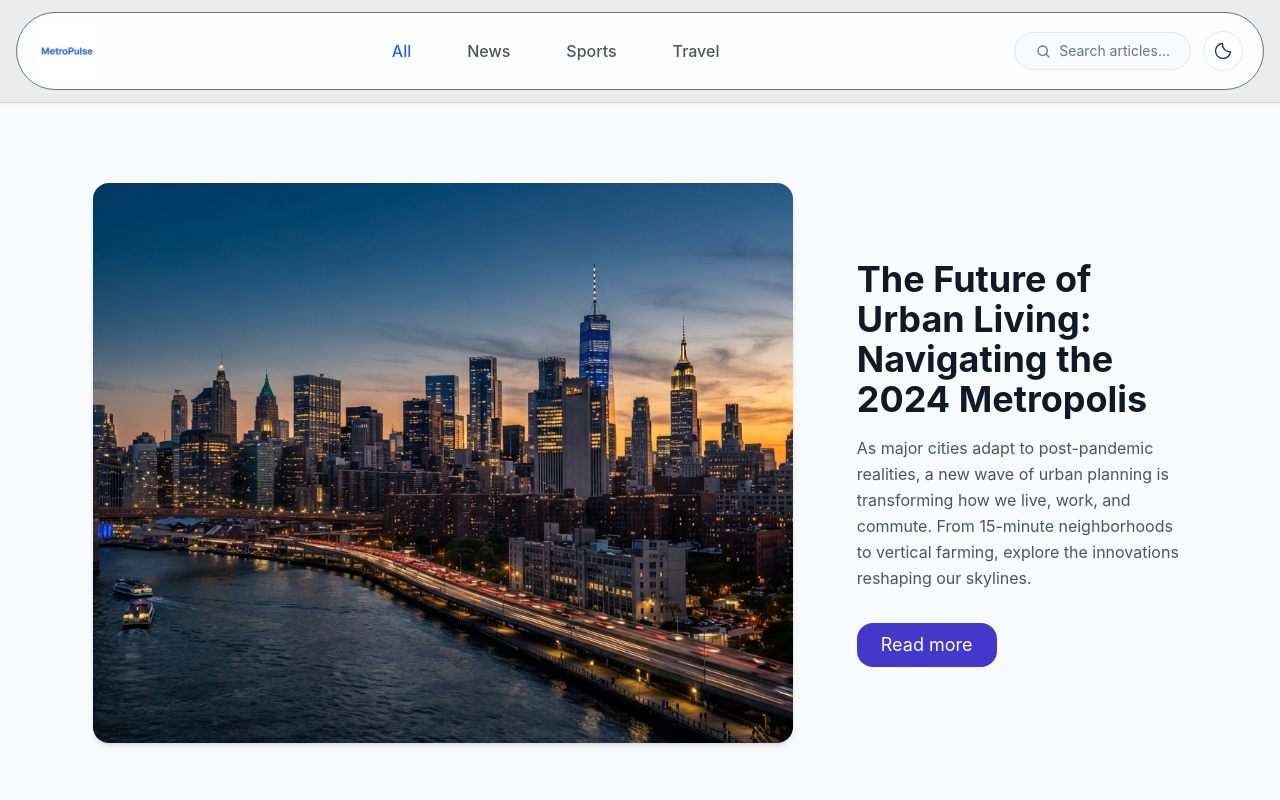
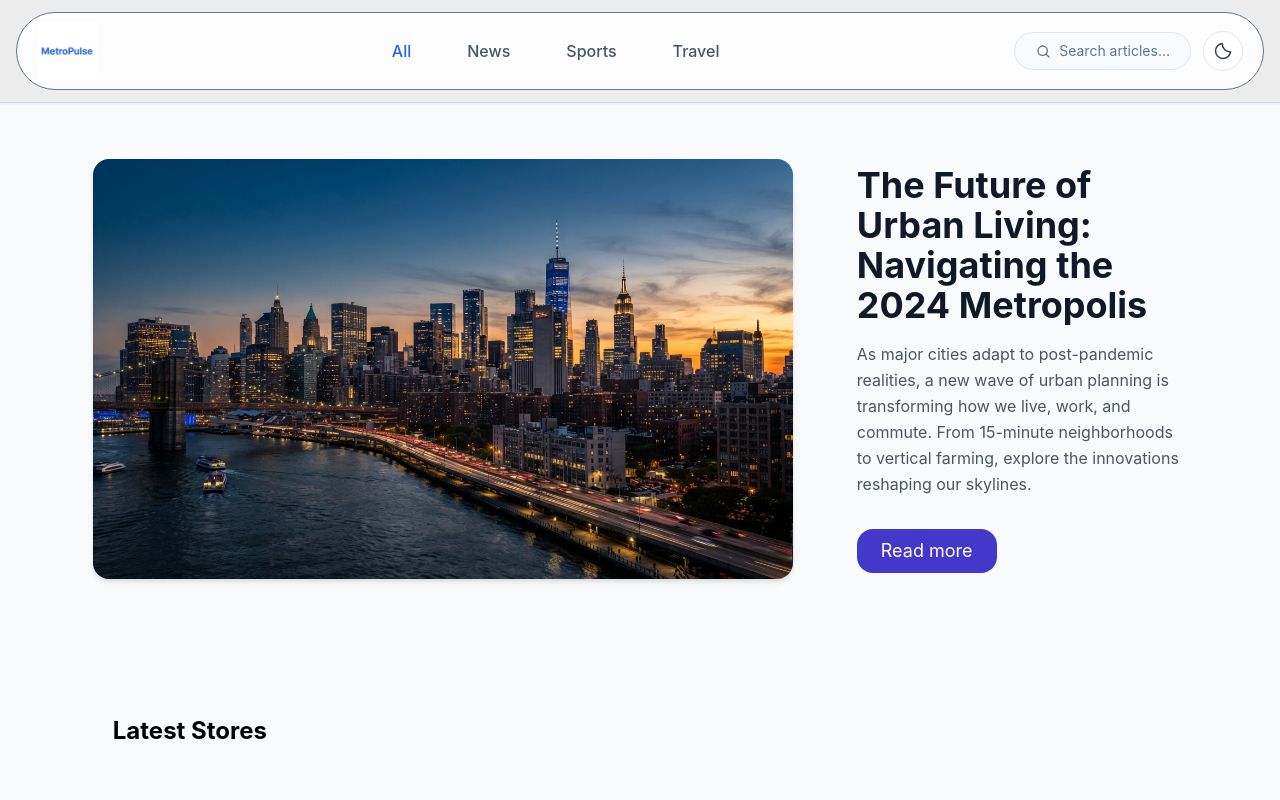
Before and after one commit to mirhamza123/BLOG-POST, a React (Vite) app in the folder metro-pulse/: page / in a window 1280 px wide. Shown: the top 800 px of the page. Built offline with nearby package versions, Linux system fonts and the light colour scheme; no server answers.

Commit message:
css  add

```diff
--- a/metro-pulse/src/components/home/HeroArticle.jsx
+++ b/metro-pulse/src/components/home/HeroArticle.jsx
@@ -68,12 +68,12 @@ function HeroArticle() {
 
   return (
     <div>
-      <main className="mx-auto max-w-[88%] px-4 py-20">
+      <main className="mx-auto max-w-[88%] px-4 py-14">
         <section className="text-gray-600 body-font">
           <div className="container mx-auto flex md:flex-row flex-col items-center">
             <div className="mb-10 w-full md:mb-0 md:w-[55%] lg:w-[95%] lg:max-w-[700px]">
               <img
-                className="h-[320px] w-full rounded-2xl object-cover shadow-md sm:h-[420px] lg:h-[560px]"
+                className="h-[320px] w-full rounded-2xl object-cover shadow-md sm:h-[420px] lg:h-[420px]"
                 alt="hero"
                 src={heroImage}
               />
```
